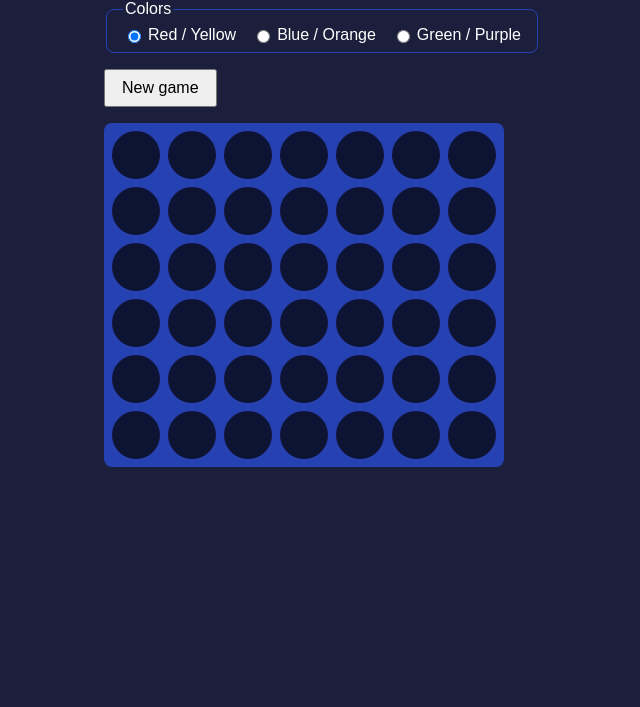
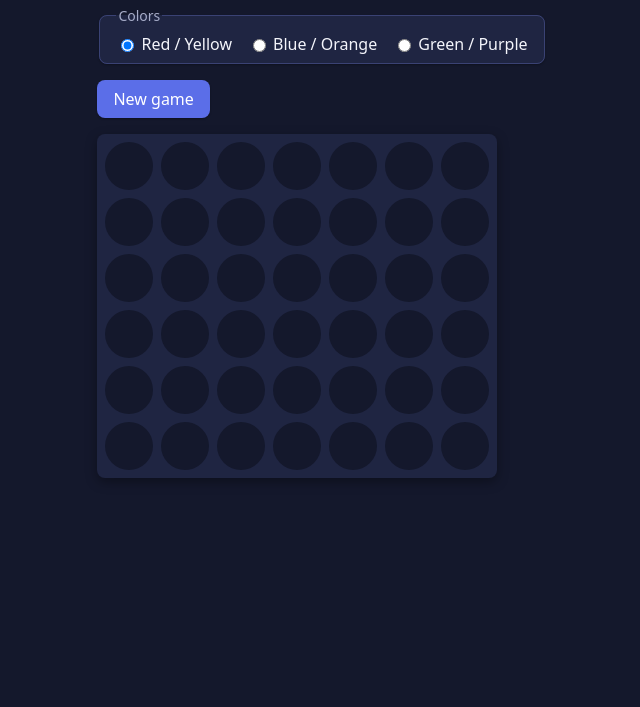
Before and after one commit to MK-xOne/connect-four, a website built with Vite: page index.html in a window 1280 px wide. Shown: the part 93-800 px from the top of the page, without its empty margins (318-958 px from the left). Built offline with nearby package versions, Linux system fonts and the light colour scheme.

Commit message:
Item 10: apply visual style tokens to UI chrome

```diff
--- a/src/style.css
+++ b/src/style.css
@@ -38,31 +38,33 @@
 body {
   display: flex;
   justify-content: center;
-  padding: 2rem;
-  background: #1b1f3b;
-  font-family: sans-serif;
+  padding: var(--space-xl);
+  background: var(--color-bg);
+  font-family: var(--font-family);
+  color: var(--color-text);
 }
 
 .title {
-  margin: 0 0 1rem;
-  color: #ffffff;
-  font-size: 2rem;
+  margin: 0 0 var(--space-md);
+  color: var(--color-text);
+  font-size: var(--font-size-xl);
   text-align: center;
 }
 
 .board {
   display: flex;
-  gap: 0.5rem;
+  gap: var(--space-sm);
   width: fit-content;
-  background: #2541b2;
-  padding: 0.5rem;
-  border-radius: 0.5rem;
+  background: var(--color-surface);
+  padding: var(--space-sm);
+  border-radius: var(--radius);
+  box-shadow: var(--shadow-md);
 }
 
 .column {
   display: flex;
   flex-direction: column;
-  gap: 0.5rem;
+  gap: var(--space-sm);
   cursor: pointer;
 }
 
@@ -70,7 +72,7 @@ body {
   width: 3rem;
   height: 3rem;
   border-radius: 50%;
-  background: #0d1333;
+  background: var(--color-bg);
 }
 
 .cell.red {
@@ -82,29 +84,42 @@ body {
 }
 
 .end-screen {
-  margin-top: 1rem;
-  color: #ffffff;
-  font-size: 1.5rem;
+  margin-top: var(--space-md);
+  color: var(--color-text);
+  font-size: var(--font-size-lg);
   text-align: center;
 }
 
 .reset-button {
   display: block;
-  margin-bottom: 1rem;
-  padding: 0.5rem 1rem;
-  font-size: 1rem;
+  margin-bottom: var(--space-md);
+  padding: var(--space-sm) var(--space-md);
+  font-size: var(--font-size-base);
+  font-family: var(--font-family);
+  color: var(--color-accent-text);
+  background: var(--color-accent);
+  border: none;
+  border-radius: var(--radius);
+  box-shadow: var(--shadow-sm);
   cursor: pointer;
 }
 
 .color-selector {
   display: flex;
-  gap: 1rem;
+  gap: var(--space-md);
   align-items: center;
-  margin-bottom: 1rem;
-  padding: 0.5rem 1rem;
-  border: 1px solid #2541b2;
-  border-radius: 0.5rem;
-  color: #ffffff;
+  margin-bottom: var(--space-md);
+  padding: var(--space-sm) var(--space-md);
+  background: var(--color-surface);
+  border: 1px solid var(--color-border);
+  border-radius: var(--radius);
+  box-shadow: var(--shadow-sm);
+  color: var(--color-text);
+}
+
+.color-selector legend {
+  color: var(--color-text-muted);
+  font-size: var(--font-size-sm);
 }
 
 .color-selector:disabled {
@@ -114,6 +129,6 @@ body {
 .color-option {
   display: flex;
   align-items: center;
-  gap: 0.25rem;
+  gap: var(--space-xs);
   cursor: pointer;
 }
```
Also changed, not shown: docs/BACKLOG.md (+2 -2 lines).
